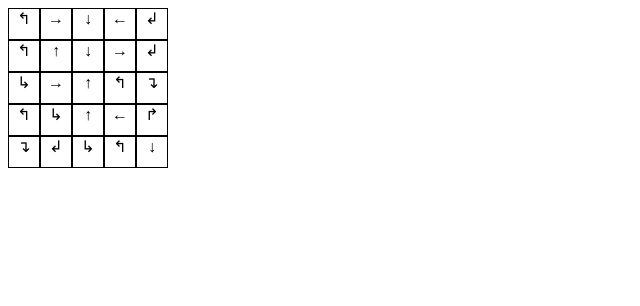
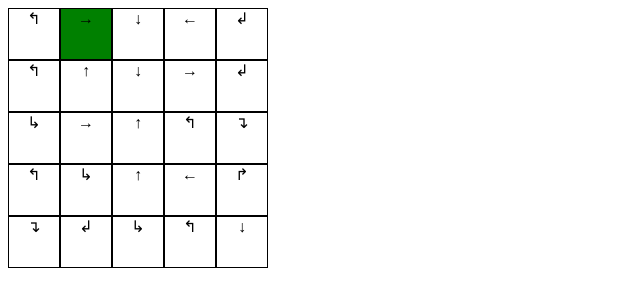
Before and after one commit to djserega/SecondLifeRP, a plain HTML site: page index.html in a window 1280 px wide. Shown: the whole page, without its empty margins (0-640 px from the left). Drawn offline with Linux system fonts and the light colour scheme.

Commit message:
Update index.html

```diff
--- a/index.html
+++ b/index.html
@@ -13,8 +13,8 @@
         }
         .horizontal div {
             display: inline-block;
-            width: 30px;
-            height: 30px;
+            width: 50px;
+            height: 50px;
             border: 1px solid black;
             text-align: center;
             line-height: 20px;
@@ -26,10 +26,18 @@
     <div id="game"></div>
 
 	<script>
-        const savedPath =[
+        const allPath = [
             { '0:0': '↓', '1:0': '↳', '1:1': '↴', '2:1': '↳', '2:2': '↴', '3:2': '↳', '3:3': '↴', '4:3': '↳', '4:4': '→' },
             { '0:0': '↓', '1:0': '↓', '2:0': '↓', '3:0': '↓', '4:0': '↳', '4:1': '→', '4:2': '→', '4:3': '→', '4:4': '→' },
+            { '0:0': '→', '0:1': '→', '0:2': '↴', '1:2': '↓', '2:2': '↳', '2:3': '→', '2:4': '↴', '3:4': '↓', '4:4': '↳' },
+            { '0:0': '→', '0:1': '→', '0:2': '→', '0:3': '→', '0:4': '↴', '1:4': '↓', '2:4': '↓', '3:4': '↓', '4:4': '↳' },
         ]
+
+        var currentPath = allPath[Math.floor(Math.random() * allPath.length)];
+
+        var savedPath = [
+            currentPath
+        ];
 
         var game = document.getElementById('game');
         const directions = "←↰↑↱→↴↳↓↲".split('');
```
